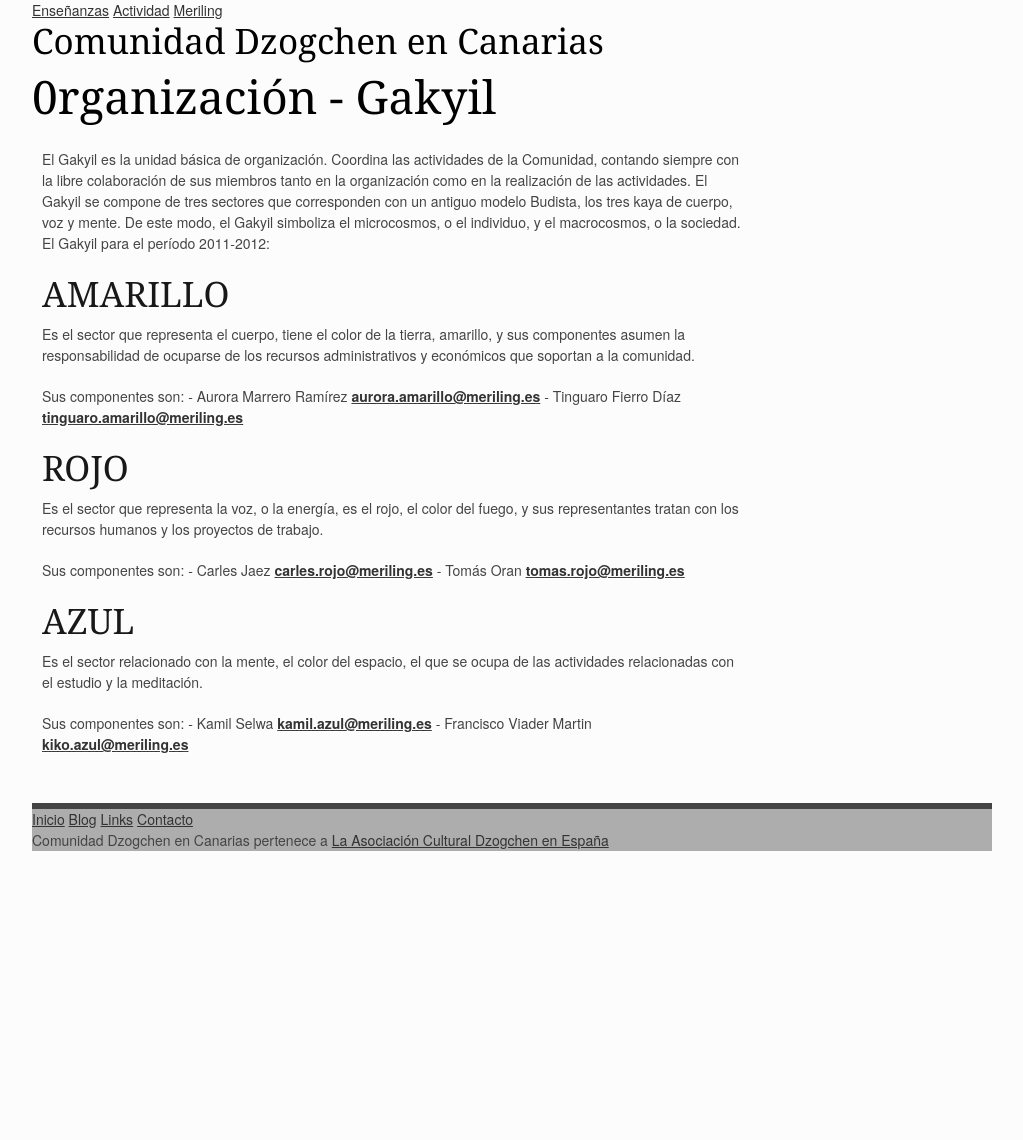
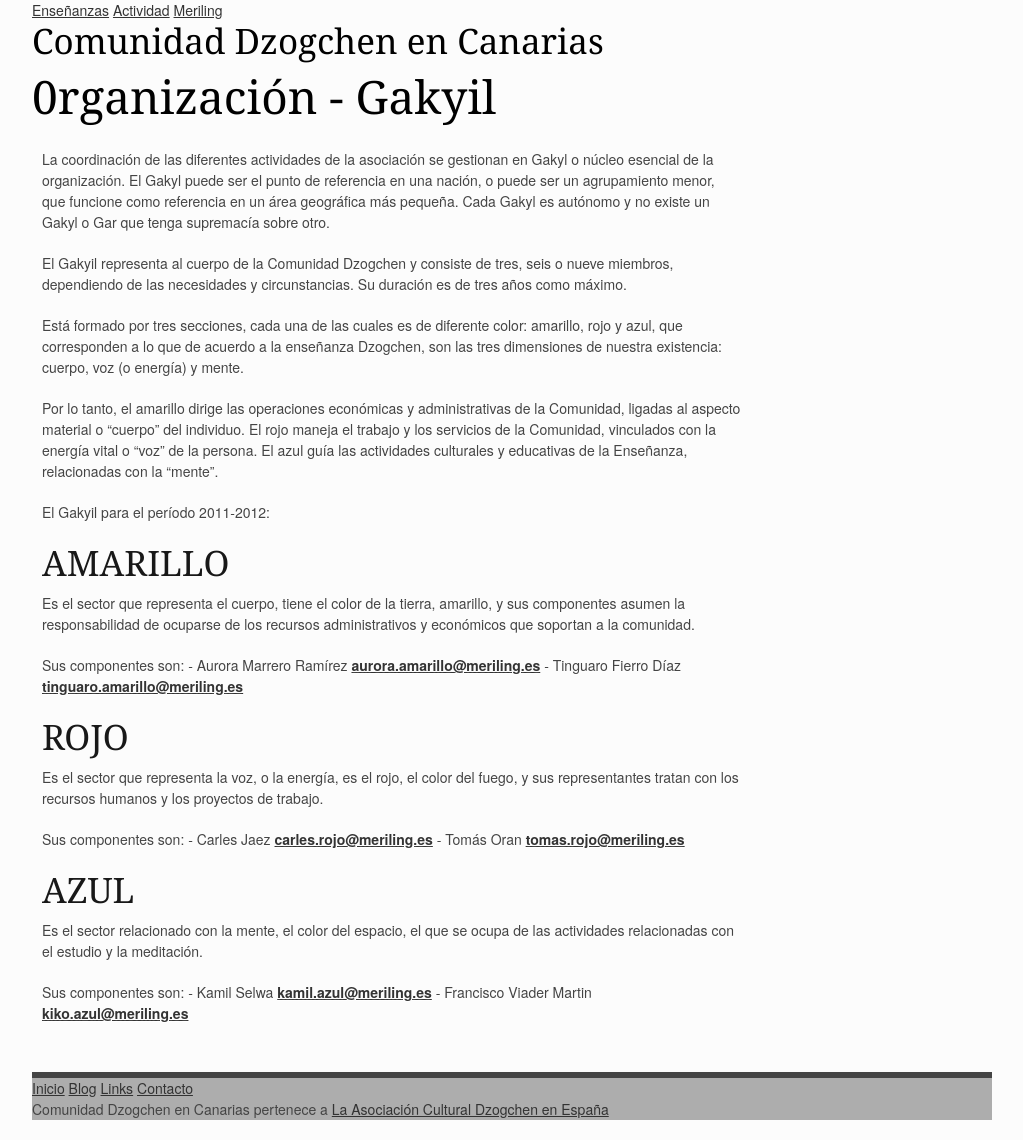
Before and after one commit to k1000/meriling, a Jekyll site: the page built from amarillo/organizacion.md, in a window 1280 px wide. Shown: the whole page, without its empty margins (128-1151 px from the left). Built offline with Jekyll 4.4.1, drawn with Linux system fonts in a browser that asks for light colours; nearby versions of some CDN libraries; some web fonts are replaced; comment, search, counter and statistics services are not loaded; before the commit the page ends 900 px from its top, so only the background shows below that.

Commit message:
Update amarillo/organizacion.md

```diff
--- a/amarillo/organizacion.md
+++ b/amarillo/organizacion.md
@@ -1,11 +1,16 @@
 ---
 layout: amarillo
+categories: amarillo comunidad
 title: 0rganización - Gakyil
-categories: azul comunidad
 ---
-El Gakyil es la unidad básica de organización.
-Coordina las actividades de la Comunidad, contando siempre con la libre colaboración de sus miembros tanto en la organización como en la realización de las actividades.
-El Gakyil se compone de tres sectores que corresponden con un antiguo modelo Budista, los tres kaya de cuerpo, voz y mente. De este modo, el Gakyil simboliza el microcosmos, o el individuo, y el macrocosmos, o la sociedad.
+La coordinación de las diferentes actividades de la asociación se gestionan en Gakyl o núcleo esencial de la organización. El Gakyl puede ser el punto de referencia en una nación, o puede ser un agrupamiento menor, que funcione como referencia en un área geográfica más pequeña. Cada Gakyl es autónomo y no existe un Gakyl o Gar que tenga supremacía sobre otro.
+
+El Gakyil representa al cuerpo de la Comunidad Dzogchen y consiste de tres, seis o nueve miembros, dependiendo de las necesidades y circunstancias. Su duración es de tres años como máximo.
+
+Está formado por tres secciones, cada una de las cuales es de diferente color: amarillo, rojo y azul, que corresponden a lo que de acuerdo a la enseñanza Dzogchen, son las tres dimensiones de nuestra existencia: cuerpo, voz (o energía) y mente.
+
+Por lo tanto, el amarillo dirige las operaciones económicas y administrativas de la Comunidad, ligadas al aspecto material o “cuerpo” del individuo. El rojo maneja el trabajo y los servicios de la Comunidad, vinculados con la energía vital o “voz” de la persona. El azul guía las actividades culturales y educativas de la Enseñanza, relacionadas con la “mente”.
+
 El Gakyil para el período 2011-2012:
 
 AMARILLO
```
